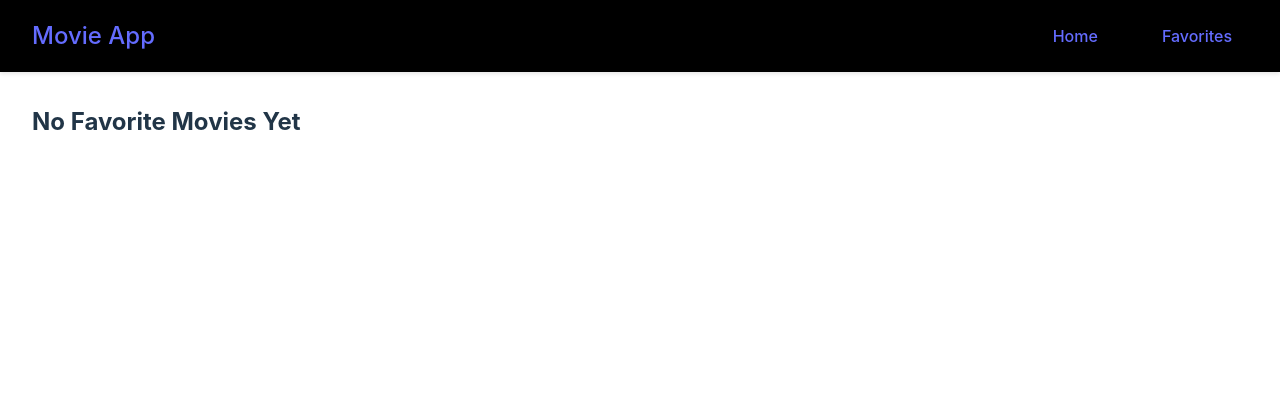
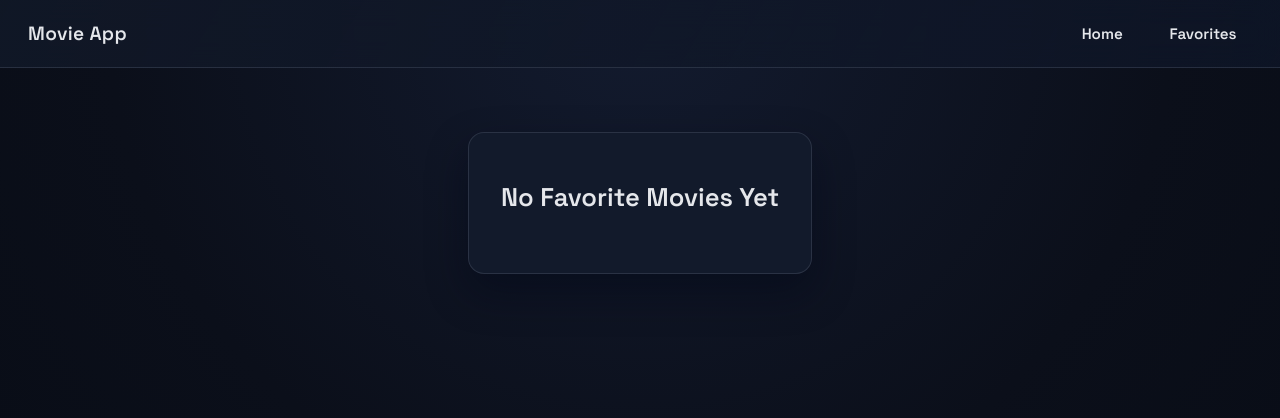
Before and after one commit to Denis-Mustafaraj/MovieApp, a React (Vite) app: page /favorites in a window 1280 px wide. Shown: the top 418 px of the page. Built offline with nearby package versions, Linux system fonts and the light colour scheme.

Commit message:
Made changes to the styling

```diff
--- a/src/css/App.css
+++ b/src/css/App.css
@@ -1,8 +1,10 @@
 .main-content {
   flex: 1;
-  padding: 2rem;
-  box-sizing: border-box;
+  padding: 2.5rem 1.75rem 3.5rem;
   width: 100%;
   display: flex;
   flex-direction: column;
+  gap: 2rem;
+  max-width: 1200px;
+  margin: 0 auto;
 }
--- a/src/css/Favorites.css
+++ b/src/css/Favorites.css
@@ -1,51 +1,22 @@
-.favorites {
-  padding: 2rem;
-  width: 100%;
-  box-sizing: border-box;
+.favorite-empty {
+  text-align: center;
+  padding: 3rem 2rem;
+  background: var(--surface-strong);
+  border-radius: var(--radius);
+  margin: 1.5rem auto;
+  max-width: 640px;
+  border: 1px solid var(--border);
+  box-shadow: var(--shadow);
 }
 
-.favorites h2 {
-  margin-bottom: 2rem;
-  text-align: center;
-  font-size: 2.5rem;
-  color: #ffffff;
-  text-shadow: 2px 2px 4px rgba(0, 0, 0, 0.3);
+.favorite-empty h2 {
+  margin-bottom: 0.75rem;
+  font-size: 1.6rem;
+  color: var(--text);
 }
 
-.favorites-empty {
-  text-align: center;
-  padding: 4rem 2rem;
-  background-color: rgba(255, 255, 255, 0.05);
-  border-radius: 12px;
-  margin: 2rem auto;
-  max-width: 600px;
-}
-
-.favorites-empty h2 {
-  margin-bottom: 1rem;
-  font-size: 2rem;
-  color: #e50914;
-}
-
-.favorites-empty p {
-  color: #999;
-  font-size: 1.2rem;
+.favorite-empty p {
+  color: var(--muted);
+  font-size: 1rem;
   line-height: 1.6;
 }
-
-
-/* Animation for new favorites being added */
-@keyframes fadeIn {
-  from {
-    opacity: 0;
-    transform: translateY(20px);
-  }
-  to {
-    opacity: 1;
-    transform: translateY(0);
-  }
-}
-
-.movies-grid > * {
-  animation: fadeIn 0.3s ease-out forwards;
-}
--- a/src/css/Home.css
+++ b/src/css/Home.css
@@ -1,63 +1,69 @@
 .home {
-  padding: 2rem 0;
+  display: flex;
+  flex-direction: column;
+  gap: 2rem;
   width: 100%;
-  box-sizing: border-box;
 }
 
 .search-form {
-  max-width: 600px;
-  margin: 0 auto 2rem;
   display: flex;
-  gap: 1rem;
-  padding: 0 1rem;
-  box-sizing: border-box;
+  gap: 0.75rem;
+  align-items: center;
+  max-width: 680px;
+  margin: 0 auto;
+  padding: 0.75rem;
+  border-radius: 999px;
+  background: var(--surface);
+  border: 1px solid var(--border);
+  box-shadow: var(--shadow);
 }
 
 .search-input {
   flex: 1;
-  padding: 0.75rem 1rem;
+  padding: 0.6rem 0.9rem;
   border: none;
-  border-radius: 4px;
-  background-color: #333;
-  color: white;
+  outline: none;
+  background: transparent;
+  color: var(--text);
   font-size: 1rem;
 }
 
-.search-input:focus {
-  outline: none;
-  box-shadow: 0 0 0 2px #666;
+.search-input::placeholder {
+  color: var(--muted);
 }
 
 .search-button {
-  padding: 0.75rem 1.5rem;
-  background-color: #e50914;
-  color: white;
-  border-radius: 4px;
-  font-weight: 500;
-  transition: background-color 0.2s;
+  padding: 0.6rem 1.3rem;
+  border: none;
+  border-radius: 999px;
+  font-weight: 600;
+  color: #0b0f1a;
+  background: linear-gradient(135deg, var(--primary), var(--primary-2));
+  transition: transform 0.2s ease, box-shadow 0.2s ease;
   white-space: nowrap;
+  cursor: pointer;
 }
 
 .search-button:hover {
-  background-color: #f40612;
-}
-
-
-@media (max-width: 639px) {
-  .home {
-    padding: 1rem 0;
-  }
-
-  .search-form {
-    margin-bottom: 1rem;
-  }
+  transform: translateY(-1px);
+  box-shadow: 0 12px 22px rgba(34, 211, 238, 0.25);
 }
 
 .movies-grid {
   display: grid;
-  grid-template-columns: repeat(auto-fit, minmax(300px, 1fr));
-  gap: 1.5rem;
-  padding: 1rem;
+  grid-template-columns: repeat(auto-fit, minmax(200px, 1fr));
+  gap: 1.25rem;
   width: 100%;
-  box-sizing: border-box;
 }
+
+@media (max-width: 639px) {
+  .search-form {
+    flex-direction: column;
+    border-radius: 20px;
+    align-items: stretch;
+  }
+
+  .search-button {
+    width: 100%;
+  }
+}
--- a/src/css/MovieCard.css
+++ b/src/css/MovieCard.css
@@ -1,47 +1,44 @@
 .movie-card {
   position: relative;
-  border-radius: 8px;
+  border-radius: var(--radius);
   overflow: hidden;
-  background-color: #1a1a1a;
-  transition: transform 0.2s;
+  background: var(--surface-strong);
+  border: 1px solid var(--border);
+  box-shadow: var(--shadow);
+  transition: transform 0.2s ease, box-shadow 0.2s ease;
   height: 100%;
   display: flex;
   flex-direction: column;
 }
 
 .movie-card:hover {
-  transform: translateY(-5px);
+  transform: translateY(-4px);
+  box-shadow: 0 20px 40px rgba(2, 6, 23, 0.6);
 }
 
 .movie-poster {
   position: relative;
-  aspect-ratio: 2/3;
+  aspect-ratio: 3 / 4;
   width: 100%;
+  background: #0f172a;
 }
 
 .movie-poster img {
   width: 100%;
   height: 100%;
   object-fit: cover;
+  display: block;
 }
 
 .movie-overlay {
   position: absolute;
-  top: 0;
-  left: 0;
-  right: 0;
-  bottom: 0;
-  background: linear-gradient(
-    to bottom,
-    rgba(0, 0, 0, 0.1),
-    rgba(0, 0, 0, 0.8)
-  );
+  inset: 0;
+  background: linear-gradient(180deg, rgba(2, 6, 23, 0.1), rgba(2, 6, 23, 0.85));
   opacity: 0;
-  transition: opacity 0.2s;
+  transition: opacity 0.2s ease;
   display: flex;
-  flex-direction: column;
   justify-content: flex-end;
-  padding: 1rem;
+  padding: 0.75rem;
 }
 
 .movie-card:hover .movie-overlay {
@@ -50,75 +47,70 @@
 
 .favorite-btn {
   position: absolute;
-  top: 1rem;
-  right: 1rem;
-  color: white;
-  font-size: 1.5rem;
-  padding: 0.5rem;
-  background-color: rgba(0, 0, 0, 0.5);
+  top: 0.75rem;
+  right: 0.75rem;
+  color: #0b0f1a;
+  font-size: 1rem;
+  padding: 0.35rem;
+  background-color: rgba(226, 232, 240, 0.9);
   border-radius: 50%;
-  width: 40px;
-  height: 40px;
-  display: flex;
-  align-items: center;
-  justify-content: center;
-  transition: background-color 0.2s;
+  width: 34px;
+  height: 34px;
+  display: grid;
+  place-items: center;
+  transition: transform 0.2s ease;
 }
 
 .favorite-btn:hover {
-  background-color: rgba(0, 0, 0, 0.8);
+  transform: scale(1.05);
 }
 
 .favorite-btn.active {
-  color: #ff4757;
+  color: #f87171;
 }
 
 .rating-select {
-  background-color: rgba(0, 0, 0, 0.7);
-  color: white;
-  border: none;
-  padding: 0.5rem;
-  border-radius: 4px;
+  background-color: rgba(15, 23, 42, 0.7);
+  color: var(--text);
+  border: 1px solid var(--border);
+  padding: 0.45rem 0.6rem;
+  border-radius: 8px;
   cursor: pointer;
   margin-top: 0.5rem;
 }
 
 .movie-info {
-  padding: 1rem;
+  padding: 0.95rem 1rem 1.1rem;
   flex: 1;
   display: flex;
   flex-direction: column;
-  gap: 0.5rem;
+  gap: 0.4rem;
 }
 
 .movie-info h3 {
   font-size: 1rem;
   margin: 0;
+  letter-spacing: 0.2px;
 }
 
 .movie-info p {
-  color: #999;
-  font-size: 0.9rem;
+  color: var(--muted);
+  font-size: 0.85rem;
 }
 
 .user-rating {
-  color: #ffd700;
-  font-size: 0.9rem;
+  color: #fde68a;
+  font-size: 0.85rem;
   margin-top: auto;
 }
 
 @media (max-width: 768px) {
-  .movie-card {
-    font-size: 0.9rem;
-  }
-
   .movie-info {
-    padding: 0.75rem;
+    padding: 0.8rem 0.85rem 0.95rem;
   }
 
   .favorite-btn {
-    width: 32px;
-    height: 32px;
-    font-size: 1.2rem;
+    width: 30px;
+    height: 30px;
   }
 }
--- a/src/css/Navbar.css
+++ b/src/css/Navbar.css
@@ -1,47 +1,45 @@
 .navbar {
-  background-color: #000000;
-  padding: 1rem 2rem;
+  position: sticky;
+  top: 0;
+  z-index: 10;
+  padding: 1rem 1.75rem;
   display: flex;
   justify-content: space-between;
   align-items: center;
-  box-shadow: 0 2px 4px rgba(0, 0, 0, 0.1);
+  gap: 1.5rem;
+  border-bottom: 1px solid var(--border);
+  background: linear-gradient(120deg, rgba(17, 24, 39, 0.92), rgba(15, 23, 42, 0.7));
+  backdrop-filter: blur(14px);
 }
 
 .navbar-brand {
-  font-size: 1.5rem;
-  font-weight: bold;
+  font-size: 1.2rem;
+  font-weight: 600;
+  letter-spacing: 0.3px;
+}
+
+.navbar-brand a {
+  display: inline-flex;
+  align-items: center;
+  gap: 0.6rem;
 }
 
 .navbar-links {
   display: flex;
-  gap: 2rem;
+  gap: 1rem;
+  margin-left: auto;
 }
 
 .nav-link {
-  font-size: 1rem;
-  padding: 0.5rem 1rem;
-  border-radius: 4px;
-  transition: background-color 0.2s;
+  font-size: 0.95rem;
+  font-weight: 600;
+  padding: 0.45rem 0.9rem;
+  border-radius: 999px;
+  border: 1px solid transparent;
+  transition: border-color 0.2s ease, color 0.2s ease;
 }
 
 .nav-link:hover {
-  background-color: rgba(255, 255, 255, 0.1);
+  border-color: rgba(96, 165, 250, 0.4);
+  color: var(--primary);
 }
-
-@media (max-width: 768px) {
-  .navbar {
-    padding: 1rem;
-  }
-
-  .navbar-brand {
-    font-size: 1.2rem;
-  }
-
-  .navbar-links {
-    gap: 1rem;
-  }
-
-  .nav-link {
-    padding: 0.5rem;
-  }
-}
--- a/src/css/index.css
+++ b/src/css/index.css
@@ -1,16 +1,17 @@
+@import url('https://fonts.googleapis.com/css2?family=Space+Grotesk:wght@400;500;600&display=swap');
+
 :root {
-  font-family: Inter, system-ui, Avenir, Helvetica, Arial, sans-serif;
-  line-height: 1.5;
-  font-weight: 400;
-
-  color-scheme: light dark;
-  color: rgba(255, 255, 255, 0.87);
-  background-color: #242424;
-
-  font-synthesis: none;
-  text-rendering: optimizeLegibility;
-  -webkit-font-smoothing: antialiased;
-  -moz-osx-font-smoothing: grayscale;
+  --bg: #0b0f1a;
+  --bg-2: #0f172a;
+  --surface: rgba(255, 255, 255, 0.06);
+  --surface-strong: #121a2b;
+  --text: #e5e7eb;
+  --muted: #9ca3af;
+  --primary: #60a5fa;
+  --primary-2: #22d3ee;
+  --border: rgba(148, 163, 184, 0.18);
+  --shadow: 0 18px 40px rgba(2, 6, 23, 0.45);
+  --radius: 16px;
 }
 
 * {
@@ -21,13 +22,16 @@
 
 html, body {
   overflow-x: hidden;
+  color-scheme: dark;
 }
 
 body {
   margin: 0;
   width: 100%;
   min-height: 100vh;
-  position: relative;
+  font-family: 'Space Grotesk', 'Segoe UI', sans-serif;
+  color: var(--text);
+  background: radial-gradient(circle at top, #131b2f 0%, var(--bg) 52%, #070b14 100%);
 }
 
 #root {
@@ -38,47 +42,14 @@ body {
 }
 
 a {
-  font-weight: 500;
-  color: #646cff;
-  text-decoration: inherit;
-}
-a:hover {
-  color: #535bf2;
+  color: inherit;
+  text-decoration: none;
 }
 
-h1 {
-  font-size: 3.2em;
-  line-height: 1.1;
+a:hover {
+  color: var(--primary);
 }
 
 button {
-  border-radius: 8px;
-  border: 1px solid transparent;
-  padding: 0.6em 1.2em;
-  font-size: 1em;
-  font-weight: 500;
   font-family: inherit;
-  background-color: #1a1a1a;
-  cursor: pointer;
-  transition: border-color 0.25s;
 }
-button:hover {
-  border-color: #646cff;
-}
-button:focus,
-button:focus-visible {
-  outline: 4px auto -webkit-focus-ring-color;
-}
-
-@media (prefers-color-scheme: light) {
-  :root {
-    color: #213547;
-    background-color: #ffffff;
-  }
-  a:hover {
-    color: #747bff;
-  }
-  button {
-    background-color: #f9f9f9;
-  }
-}
```
